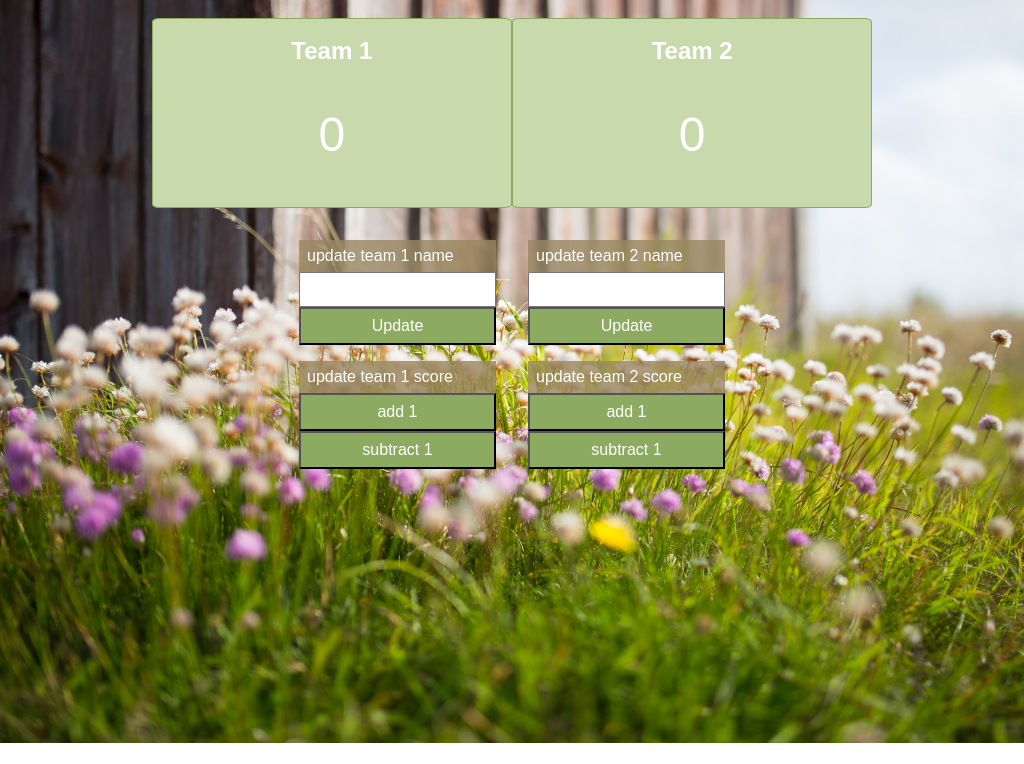
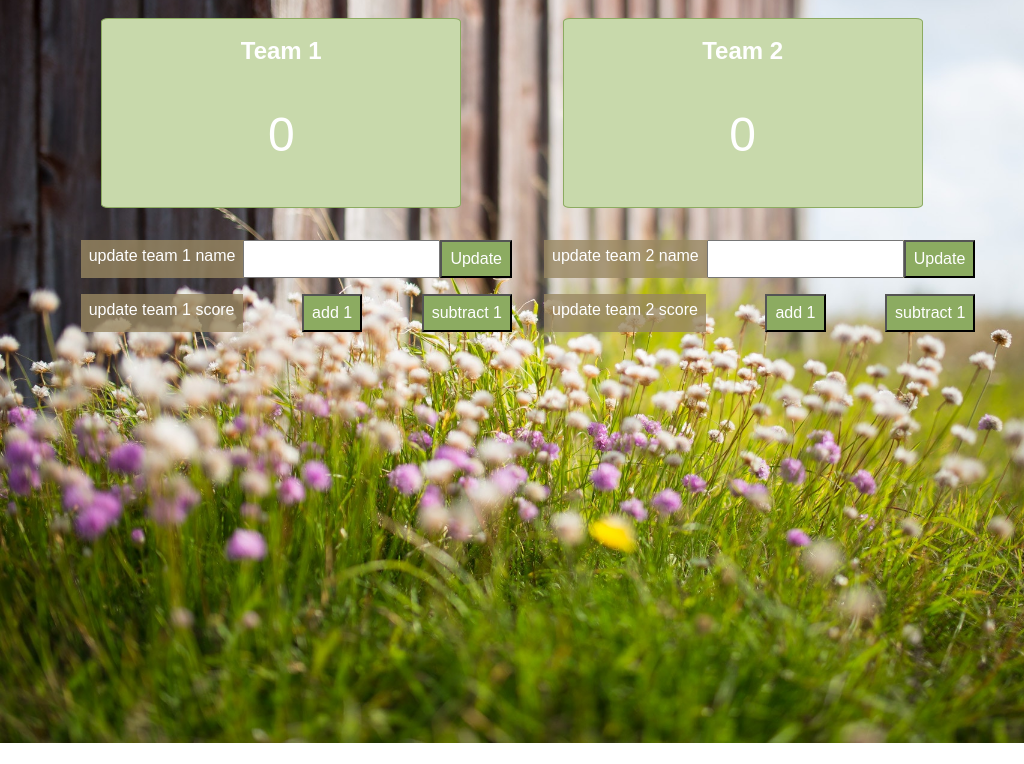
Before and after one commit to GarrettAnderson/scoreboard, a website: page public/index.html in a window 1024 px wide. Shown: the part 57-821 px from the top of the page. Drawn offline with Linux system fonts and the light colour scheme.

Commit message:
playing with styles on the tablet and destop view sizes

```diff
--- a/public/index.html
+++ b/public/index.html
@@ -44,11 +44,11 @@
           <button class="team-2-subtract-2-button" id="subtract-button-team-2">subtract 1</button>
         </section>
       </section>
-      <section>
+      <!-- <section>
         <section class="period-tracking">
           <p class="current-period"></p>
         </section>
-      </section>
+      </section> -->
     </section>
     <script src="/main.js" charset="utf-8"></script>
   </body>
--- a/public/screen.css
+++ b/public/screen.css
@@ -106,3 +106,49 @@ input {
 #add-button-team-2 {
     margin-left: 19%;
 } */
+
+@media only screen and (min-width: 768px) and (max-width: 1024px) {
+    .score-area {
+        justify-content: space-evenly;
+    }
+
+    .update-score .team-name {
+        display: flex;
+        flex-direction: row;
+    }
+
+    .team1 section:nth-child(2) {
+        display: flex;
+        flex-direction: row;
+        justify-content: space-between;
+    }
+
+    .team2 section:nth-child(2) {
+        display: flex;
+        flex-direction: row;
+        justify-content: space-between;
+    }
+}
+
+@media only screen and (min-width: 1024px) {
+    .score-area {
+        justify-content: space-evenly;
+    }
+
+    .update-score .team-name {
+        display: flex;
+        flex-direction: row;
+    }
+
+    .team1 section:nth-child(2) {
+        display: flex;
+        flex-direction: row;
+        justify-content: space-between;
+    }
+
+    .team2 section:nth-child(2) {
+        display: flex;
+        flex-direction: row;
+        justify-content: space-between;
+    }
+}
```
